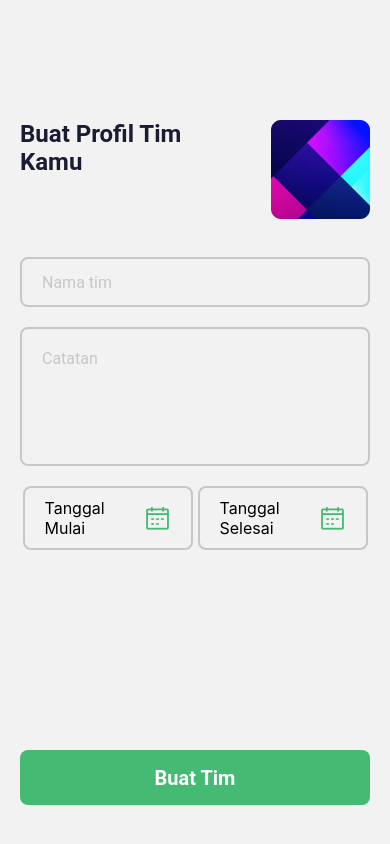
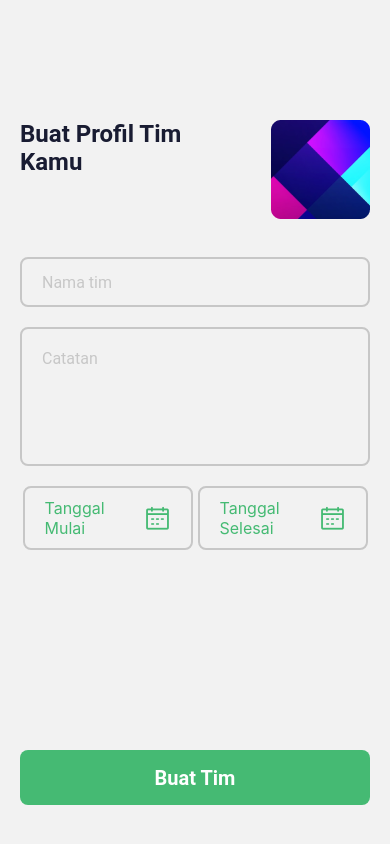
Before and after one commit to Calvphl/St-Op, a React Native app: screen /CreateTeam in a window 390 px wide. Built offline with nearby package versions, Linux system fonts and the light colour scheme.

Commit message:
make a tooltip on notification

```diff
--- a/package.json
+++ b/package.json
@@ -21,6 +21,7 @@
     "react-native": "0.64.3",
     "react-native-datepicker": "^1.7.2",
     "react-native-element-dropdown": "^1.5.7",
+    "react-native-elements": "^3.4.2",
     "react-native-gesture-handler": "~2.1.0",
     "react-native-modal": "^13.0.0",
     "react-native-safe-area-context": "3.3.2",
--- a/screens/Beranda.js
+++ b/screens/Beranda.js
@@ -7,7 +7,9 @@ import {
   TextInput,
   Image,
 } from "react-native";
-import { SIZES, COLORS, icons } from "../constants";
+// import { Tooltip } from "react-native-elements";
+import { Tooltip } from "react-native-elements";
+import { SIZES, COLORS, icons, images } from "../constants";
 import {
   MaterialCommunityIcons,
   Ionicons,
@@ -31,7 +33,63 @@ const Beranda = ({ navigation }) => {
             marginTop: 38,
           }}
         >
-          <TouchableOpacity>
+          <View>
+            <Tooltip
+              popover={
+                <View
+                  style={{
+                    paddingHorizontal: 15,
+                    // borderWidth: 1,
+                    // borderColor: COLORS.primary,
+                    // shadowColor: "#c7c7c7",
+                    // shadowOffset: { width: 0, height: 1 },
+                    // shadowOpacity: 0.8,
+                    // shadowRadius: SIZES.radius,
+                    // borderRadius: SIZES.radius,
+                    // elevation: 5,
+                  }}
+                >
+                  <View style={{ flexDirection: "row", alignItems: "center" }}>
+                    <Image
+                      source={images.avatar}
+                      resizeMode="contain"
+                      style={{ width: 35 }}
+                    />
+                    <View style={{ maxWidth: 180, marginLeft: 10 }}>
+                      <Text style={{ fontSize: 15, fontWeight: "bold" }}>
+                        Ria Rinjani
+                      </Text>
+                      <Text>Selesai melakukan scanning pada lantai 2</Text>
+                    </View>
+                  </View>
+                  <View
+                    style={{
+                      borderBottomWidth: 1,
+                      borderBottomColor: COLORS.grey,
+                      // marginTop: 2,
+                    }}
+                  ></View>
+                  <View style={{ flexDirection: "row", alignItems: "center" }}>
+                    <Image
+                      source={images.avatar}
+                      resizeMode="contain"
+                      style={{ width: 35 }}
+                    />
+                    <View style={{ maxWidth: 180, marginLeft: 10 }}>
+                      <Text style={{ fontSize: 15, fontWeight: "bold" }}>
+                        Agus Mardi
+                      </Text>
+                      <Text>Selesai melakukan scanning pada rak A01 - A10</Text>
+                    </View>
+                  </View>
+                </View>
+              }
+              width={260}
+              height={200}
+              backgroundColor={COLORS.white}
+              withOverlay={false}
+            >
+              <View>
                 <MaterialCommunityIcons
                   name="bell-outline"
                   size={31}
@@ -48,7 +106,9 @@ const Beranda = ({ navigation }) => {
                     borderRadius: 25,
                   }}
                 ></View>
-          </TouchableOpacity>
+              </View>
+            </Tooltip>
+          </View>
         </View>
       </View>
     );
--- a/screens/CreateTeam.js
+++ b/screens/CreateTeam.js
@@ -119,7 +119,15 @@ const CreateTeam = ({ navigation }) => {
           onPress={showDatepicker}
           style={{ flexDirection: "row", alignItems: "center" }}
         >
-          <Text style={{ fontSize: SIZES.body1, marginRight: 7 }}>{text}</Text>
+          <Text
+            style={{
+              fontSize: SIZES.body1,
+              marginRight: 7,
+              color: COLORS.primary,
+            }}
+          >
+            {text}
+          </Text>
           <AntDesign name="calendar" size={26} color={COLORS.primary} />
         </TouchableOpacity>
         {/* </View> */}
@@ -156,7 +164,13 @@ const CreateTeam = ({ navigation }) => {
           onPress={showDatepickerSelesai}
           style={{ flexDirection: "row", alignItems: "center" }}
         >
-          <Text style={{ fontSize: SIZES.body1, marginRight: 7 }}>
+          <Text
+            style={{
+              fontSize: SIZES.body1,
+              marginRight: 7,
+              color: COLORS.primary,
+            }}
+          >
             {textSelesai}
           </Text>
           <AntDesign name="calendar" size={26} color={COLORS.primary} />
```
Also changed, not shown: 1 other file (tests, documents, lock files or other folders). Lines whose indentation alone changed are shown as unchanged.
